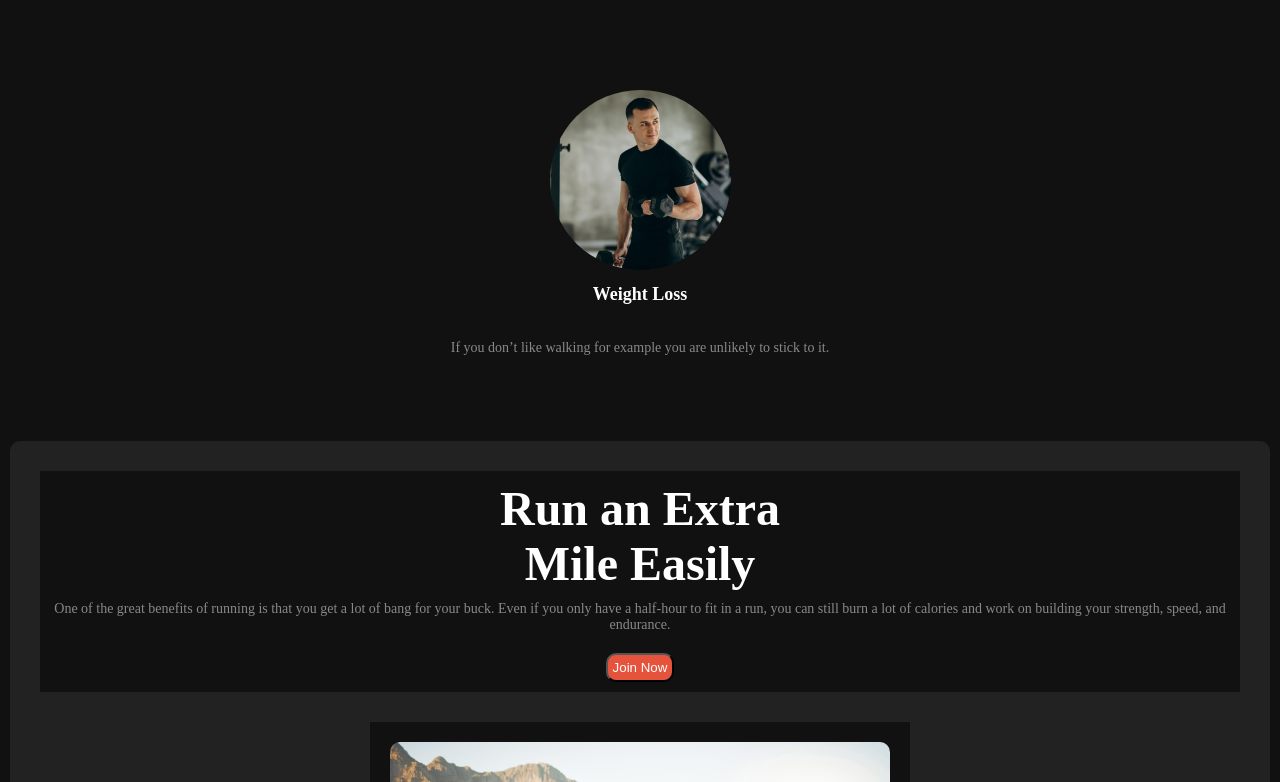
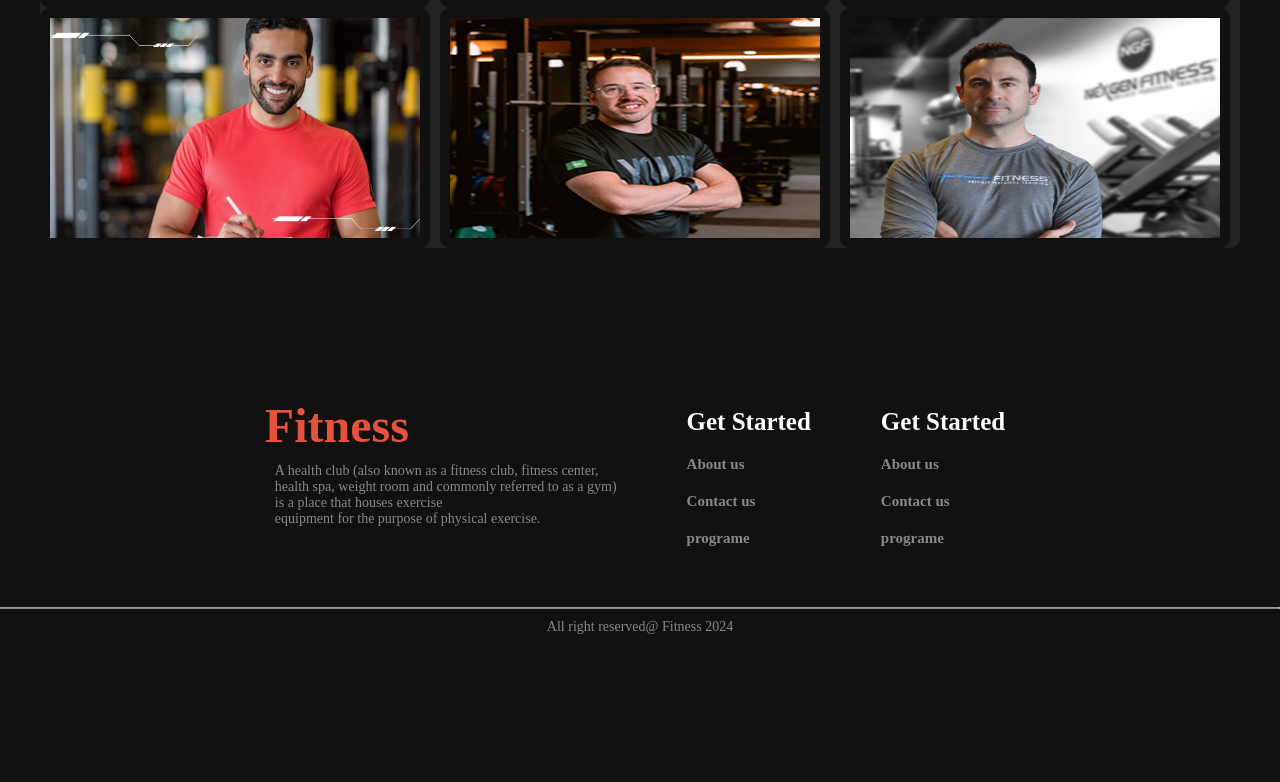
Before and after one commit to Asratlira/gym-ripo-assignment-1, a plain HTML site: page index.html in a window 1280 px wide. Shown: the part 2018-2800 px from the top of the page. After the commit the page ends 2763 px from the top, so only its background shows below. Drawn offline with Linux system fonts and the light colour scheme.

Commit message:
added the footer

```diff
--- a/index.html
+++ b/index.html
@@ -112,10 +112,36 @@
         <img class="member-img" src="./images/trainer6.png" alt="">
 
     </div>
+    <div class="foot-hr">
 
-    <footer>
+    <footer class="foot">
+        <div>
+            <h1 class="fit">Fitness</h1>
+            <p class=" foot-description">A health club (also known as a fitness club, fitness center,<br> health spa, weight room and commonly referred to as a gym) <br> is a place that houses exercise <br> equipment for the purpose of physical exercise.</p>
+        </div>
+        <div>
+            <h3 class="foot-header">Get Started</h3>
+             <h5 class="foot-info">About us</h5>
+             <h5 class="foot-info">Contact us</h5>
+             <h5 class="foot-info">programe</h5>
+        </div>
+        <div>
+            <h3 class="foot-header">Get Started</h3>
+             <h5 class="foot-info">About us</h5>
+             <h5 class="foot-info">Contact us</h5>
+             <h5 class="foot-info">programe</h5>
+        </div>
+    </footer>
 
-    </footer>
+    <div class="margin">
+        <hr class="new">
+        <p class="foot-description foot-end">All right reserved@ Fitness 2024</p>
+
+    </div>
+
+    </div>
+
+
 
 </body>
 </html>
--- a/responsive.css
+++ b/responsive.css
@@ -19,7 +19,7 @@
         flex-direction: column;
     }
 
-    }
+
     .item-container-routine  {
         flex-direction: column;
     }
--- a/styles.css
+++ b/styles.css
@@ -112,3 +112,55 @@ main{
     color: rgba(255, 255, 255, 1);
     font-size: 20px;
 }
+.fit{
+    color:  #E6533C;
+    font-size: 48px;
+}
+.foot-header{
+    color:rgba(255, 255, 255, 1) ;
+    font-size: 25px;
+    padding: 10px;
+
+}
+.foot-description{
+    color: rgba(255, 255, 255, 0.5);
+    font-size: 14px;
+    padding: 10px;
+
+}
+.foot-info{
+    color:rgba(255, 255, 255, 0.5);
+    font-size: 15px;
+    padding: 10px;
+
+
+}
+  .foot{
+
+    max-width: 1200px;
+
+    margin: 0 auto;
+
+    display: flex;
+   gap: 50px;
+    justify-content: space-between;
+    justify-items: center;
+    margin-top: 50px;
+    margin-bottom: 50px;
+
+  }
+  .new{
+
+    border-bottom:  1px solid rgba(255, 255, 255, 0.5);
+
+  }
+  .margin{
+    margin-bottom: 100px;
+  }
+  .foot-end{
+    text-align: center;
+  }
+  .foot-hr{
+    display: flex;
+    flex-direction: column;
+  }
--- a/styles/style.css
+++ b/styles/style.css
@@ -1,7 +1,7 @@
  *{
     margin: 0;
     padding: 0;
-    background-color:rgba(17, 17, 17, 1);
+     background-color:rgba(17, 17, 17, 1);
  }
   /* navbar style */
 .nav-tittle{
```
